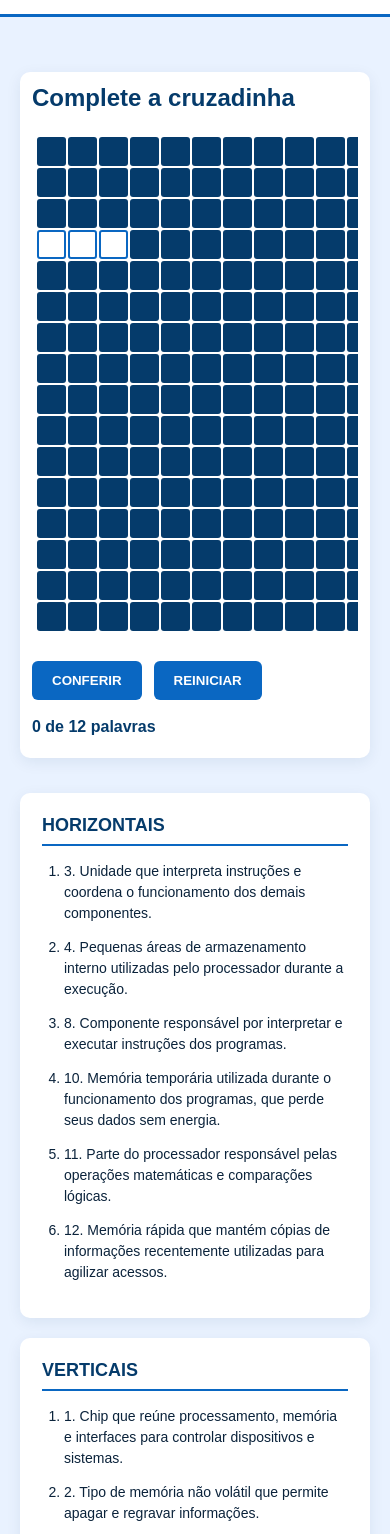
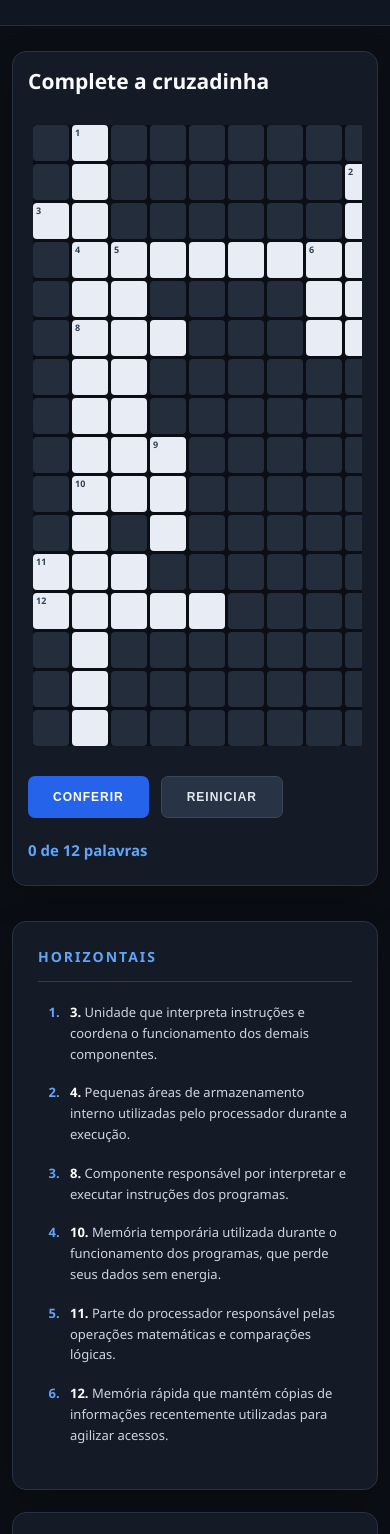
Before and after one commit to MVentura01/Cruzada-digital, a plain HTML site: page index.html in a window 390 px wide. Shown: the part 94-1628 px from the top of the page. Drawn offline with Linux system fonts and the light colour scheme.

Commit message:
Adicionando versão final do projeto.

```diff
--- a/index.html
+++ b/index.html
@@ -1,3 +1,4 @@
+
 <!DOCTYPE html>
 <html lang="pt-BR">
 <head>
@@ -20,7 +21,7 @@
             <h2>Complete a cruzadinha</h2>
 
             <div class="board-container">
-                <div id="board" class="board" aria-label="Tabuleiro da cruzadinha"></div>
+                <div id="board" class="board"></div>
             </div>
 
             <div class="controls">
--- a/script.js
+++ b/script.js
@@ -1,149 +1,142 @@
+
 const palavras = [
     {
-        palavra: "MICROCONTROLADOR",
-        direcao: "vertical",
+        resposta: "MICROCONTROLADOR",
         linha: 0,
         coluna: 1,
+        direcao: "vertical",
         pista: "Chip que reúne processamento, memória e interfaces para controlar dispositivos e sistemas."
     },
     {
-        palavra: "FLASH",
-        direcao: "vertical",
+        resposta: "FLASH",
         linha: 1,
         coluna: 8,
+        direcao: "vertical",
         pista: "Tipo de memória não volátil que permite apagar e regravar informações."
     },
     {
-        palavra: "UC",
-        direcao: "horizontal",
+        resposta: "UC",
         linha: 2,
         coluna: 0,
+        direcao: "horizontal",
         pista: "Unidade que interpreta instruções e coordena o funcionamento dos demais componentes."
     },
     {
-        palavra: "REGISTRADORES",
-        direcao: "horizontal",
+        resposta: "REGISTRADORES",
         linha: 3,
         coluna: 1,
+        direcao: "horizontal",
         pista: "Pequenas áreas de armazenamento interno utilizadas pelo processador durante a execução."
     },
     {
-        palavra: "EEPROM",
-        direcao: "vertical",
+        resposta: "EEPROM",
         linha: 3,
         coluna: 2,
+        direcao: "vertical",
         pista: "Memória que permite alterar informações armazenadas eletricamente e preservá-las após desligamento."
     },
     {
-        palavra: "ROM",
-        direcao: "vertical",
+        resposta: "ROM",
         linha: 3,
         coluna: 7,
-        pista: "Memória que mantém seu conteúdo mesmo sem alimentação elétrica, utilizada tradicionalmente para armazenar instruções permanentes."
+        direcao: "vertical",
+        pista: "Memória não volátil utilizada tradicionalmente para armazenar instruções permanentes."
     },
     {
-        palavra: "DATABUS",
-        direcao: "vertical",
+        resposta: "DATABUS",
         linha: 3,
         coluna: 9,
+        direcao: "vertical",
         pista: "Conjunto de linhas responsáveis pelo transporte de dados e instruções entre componentes."
     },
     {
-        palavra: "CPU",
-        direcao: "horizontal",
+        resposta: "CPU",
         linha: 5,
         coluna: 1,
+        direcao: "horizontal",
         pista: "Componente responsável por interpretar e executar instruções dos programas."
     },
     {
-        palavra: "DMA",
-        direcao: "vertical",
+        resposta: "DMA",
         linha: 8,
         coluna: 3,
-        pista: "Mecanismo que permite transferir dados entre dispositivos e memória sem a participação constante do processador."
+        direcao: "vertical",
+        pista: "Mecanismo que permite transferir dados entre dispositivos e memória sem participação constante do processador."
     },
     {
-        palavra: "RAM",
-        direcao: "horizontal",
+        resposta: "RAM",
         linha: 9,
         coluna: 1,
+        direcao: "horizontal",
         pista: "Memória temporária utilizada durante o funcionamento dos programas, que perde seus dados sem energia."
     },
     {
-        palavra: "ULA",
-        direcao: "horizontal",
+        resposta: "ULA",
         linha: 11,
         coluna: 0,
+        direcao: "horizontal",
         pista: "Parte do processador responsável pelas operações matemáticas e comparações lógicas."
     },
     {
-        palavra: "CACHE",
-        direcao: "horizontal",
+        resposta: "CACHE",
         linha: 12,
         coluna: 0,
+        direcao: "horizontal",
         pista: "Memória rápida que mantém cópias de informações recentemente utilizadas para agilizar acessos."
     }
 ];
 
 const board = document.getElementById("board");
-const acrossClues = document.getElementById("across-clues");
-const downClues = document.getElementById("down-clues");
+const pistasHorizontais = document.getElementById("across-clues");
+const pistasVerticais = document.getElementById("down-clues");
 const score = document.getElementById("score");
 const message = document.getElementById("message");
 
-const linhas = 16;
-const colunas = 14;
-const deslocamentoColuna = 11;
+const casas = new Map();
+const numeros = new Map();
 
-const casas = new Map();
-const posicoes = new Map();
+function obterCoordenadas(palavra) {
+    const coordenadas = [];
 
-function obterCoordenadas(palavra, indice) {
+    for (let i = 0; i < palavra.resposta.length; i++) {
         let linha = palavra.linha;
         let coluna = palavra.coluna;
 
         if (palavra.direcao === "horizontal") {
-        coluna += indice;
+            coluna += i;
         } else {
-        linha += indice;
+            linha += i;
         }
 
-    return {
-        linha: linha,
-        coluna: coluna
-    };
+        coordenadas.push({ linha, coluna });
     }
 
-function prepararCasas() {
-    palavras.forEach(palavra => {
-        for (let i = 0; i < palavra.palavra.length; i++) {
-            const coordenada = obterCoordenadas(palavra, i);
+    return coordenadas;
+}
+
+function prepararTabuleiro() {
+    palavras.forEach((palavra, indice) => {
+        const coordenadas = obterCoordenadas(palavra);
+
+        coordenadas.forEach((coordenada, i) => {
             const chave = `${coordenada.linha}-${coordenada.coluna}`;
-            const letra = palavra.palavra[i];
 
             if (!casas.has(chave)) {
-                casas.set(chave, letra);
-            }
-
-            if (!posicoes.has(chave)) {
-                posicoes.set(chave, []);
-            }
-
-            posicoes.get(chave).push(palavra);
-        }
+                casas.set(chave, {
+                    letra: palavra.resposta[i],
+                    palavras: []
                 });
             }
 
-function numerarPalavras() {
-    const inicios = [];
+            casas.get(chave).palavras.push(indice);
+        });
+    });
 
-    palavras.forEach(palavra => {
-        inicios.push({
+    const inicios = palavras.map((palavra, indice) => ({
         linha: palavra.linha,
         coluna: palavra.coluna,
-            palavra: palavra
-        });
-    });
+        indice: indice
+    }));
 
     inicios.sort((a, b) => {
         if (a.linha !== b.linha) {
@@ -154,69 +147,70 @@ function numerarPalavras() {
     });
 
     inicios.forEach((inicio, indice) => {
-        inicio.palavra.numero = indice + 1;
+        const chave = `${inicio.linha}-${inicio.coluna}`;
+        numeros.set(chave, indice + 1);
+        palavras[inicio.indice].numero = indice + 1;
     });
 }
 
 function montarTabuleiro() {
-    prepararCasas();
-    numerarPalavras();
+    board.innerHTML = "";
 
-    for (let linha = 0; linha < linhas; linha++) {
-        for (let coluna = 0; coluna < colunas; coluna++) {
-            const colunaOriginal = coluna + deslocamentoColuna;
-            const chave = `${linha}-${colunaOriginal}`;
+    for (let linha = 0; linha < 16; linha++) {
+        for (let coluna = 0; coluna < 14; coluna++) {
+            const chave = `${linha}-${coluna}`;
+            const celula = document.createElement("div");
 
-            const casa = document.createElement("div");
-            casa.classList.add("cell");
+            celula.classList.add("cell");
 
             if (casas.has(chave)) {
-                casa.classList.add("input-cell");
+                const input = document.createElement("input");
 
-                const inicio = palavras.find(palavra =>
-                    palavra.linha === linha &&
-                    palavra.coluna === colunaOriginal
-                );
-
-                if (inicio) {
-                    const numero = document.createElement("span");
-                    numero.classList.add("cell-number");
-                    numero.textContent = inicio.numero;
-                    casa.appendChild(numero);
-                }
-
-                const input = document.createElement("input");
                 input.type = "text";
                 input.maxLength = 1;
                 input.autocomplete = "off";
                 input.dataset.row = linha;
-                input.dataset.col = colunaOriginal;
-                input.setAttribute("aria-label", `Linha ${linha + 1}, coluna ${colunaOriginal + 1}`);
+                input.dataset.col = coluna;
 
                 input.addEventListener("input", tratarEntrada);
 
-                casa.appendChild(input);
+                celula.appendChild(input);
+
+                if (numeros.has(chave)) {
+                    const numero = document.createElement("span");
+
+                    numero.classList.add("cell-number");
+                    numero.textContent = numeros.get(chave);
+
+                    celula.appendChild(numero);
+                }
             } else {
-                casa.classList.add("block");
+                celula.classList.add("blocked");
             }
 
-            board.appendChild(casa);
+            board.appendChild(celula);
+        }
     }
 }
 
-    montarPistas();
-}
+function montarPistas() {
+    pistasHorizontais.innerHTML = "";
+    pistasVerticais.innerHTML = "";
 
-function montarPistas() {
     palavras.forEach(palavra => {
         const item = document.createElement("li");
 
-        item.textContent = `${palavra.numero}. ${palavra.pista}`;
+        item.textContent = palavra.pista;
+
+        const numero = document.createElement("strong");
+        numero.textContent = `${palavra.numero}. `;
+
+        item.prepend(numero);
 
         if (palavra.direcao === "horizontal") {
-            acrossClues.appendChild(item);
+            pistasHorizontais.appendChild(item);
         } else {
-            downClues.appendChild(item);
+            pistasVerticais.appendChild(item);
         }
     });
 }
@@ -229,18 +223,16 @@ function tratarEntrada(evento) {
         .replace(/[^A-Z]/g, "")
         .slice(0, 1);
 
-    input.parentElement.classList.remove("correct", "wrong");
-
     if (input.value !== "") {
-        const atual = Number(input.dataset.row);
+        const linha = Number(input.dataset.row);
         const coluna = Number(input.dataset.col);
 
-        const proximo = document.querySelector(
-            `input[data-row="${atual}"][data-col="${coluna + 1}"]`
+        const proximaCasa = document.querySelector(
+            `input[data-row="${linha}"][data-col="${coluna + 1}"]`
         );
 
-        if (proximo) {
-            proximo.focus();
+        if (proximaCasa) {
+            proximaCasa.focus();
         }
     }
 }
@@ -248,69 +240,86 @@ function tratarEntrada(evento) {
 function conferir() {
     let acertos = 0;
 
-    document.querySelectorAll(".input-cell").forEach(casa => {
-        casa.classList.remove("correct", "wrong");
-    });
+    const resultados = new Map();
 
-    palavras.forEach(palavra => {
-        let resposta = "";
+    palavras.forEach((palavra, indice) => {
+        const coordenadas = obterCoordenadas(palavra);
+        let respostaCorreta = true;
 
-        for (let i = 0; i < palavra.palavra.length; i++) {
-            const coordenada = obterCoordenadas(palavra, i);
-
+        coordenadas.forEach((coordenada, i) => {
             const input = document.querySelector(
                 `input[data-row="${coordenada.linha}"][data-col="${coordenada.coluna}"]`
             );
 
-            resposta += input ? input.value : "";
+            if (!input || input.value !== palavra.resposta[i]) {
+                respostaCorreta = false;
+            }
+        });
+
+        resultados.set(indice, respostaCorreta);
+
+        if (respostaCorreta) {
+            acertos++;
+        }
+    });
+
+    const resultadoCasas = new Map();
+
+    palavras.forEach((palavra, indice) => {
+        const coordenadas = obterCoordenadas(palavra);
+
+        coordenadas.forEach(coordenada => {
+            const chave = `${coordenada.linha}-${coordenada.coluna}`;
+
+            if (!resultadoCasas.has(chave)) {
+                resultadoCasas.set(chave, true);
             }
 
-        const correta = resposta === palavra.palavra;
+            if (!resultados.get(indice)) {
+                resultadoCasas.set(chave, false);
+            }
+        });
+    });
 
-        if (correta) {
-            acertos++;
-        }
-
-        for (let i = 0; i < palavra.palavra.length; i++) {
-            const coordenada = obterCoordenadas(palavra, i);
+    resultadoCasas.forEach((correta, chave) => {
+        const [linha, coluna] = chave.split("-");
 
         const input = document.querySelector(
-                `input[data-row="${coordenada.linha}"][data-col="${coordenada.coluna}"]`
+            `input[data-row="${linha}"][data-col="${coluna}"]`
         );
 
         if (input) {
-                const casa = input.parentElement;
-
-                if (!correta) {
-                    casa.classList.remove("correct");
-                    casa.classList.add("wrong");
-                } else if (!casa.classList.contains("wrong")) {
-                    casa.classList.add("correct");
-                }
-            }
+            input.classList.remove("correct", "wrong");
+            input.classList.add(correta ? "correct" : "wrong");
         }
     });
 
-    score.textContent = `${acertos} de ${palavras.length} palavras`;
+    score.textContent = `${acertos} de 12 palavras`;
 
-    if (acertos === palavras.length) {
+    if (acertos === 12) {
         message.textContent = "Parabéns! Você completou a cruzadinha!";
+        message.style.color = "#16803c";
     } else {
-        message.textContent = "Confira as palavras destacadas e tente novamente.";
+        message.textContent = "Continue tentando! Confira as casas em vermelho.";
+        message.style.color = "#c0392b";
     }
 }
 
 function reiniciar() {
-    document.querySelectorAll("#board input").forEach(input => {
+    const inputs = document.querySelectorAll(".cell input");
+
+    inputs.forEach(input => {
         input.value = "";
-        input.parentElement.classList.remove("correct", "wrong");
+        input.classList.remove("correct", "wrong");
     });
 
-    score.textContent = `0 de ${palavras.length} palavras`;
+    score.textContent = "0 de 12 palavras";
     message.textContent = "";
 }
 
 document.getElementById("check-btn").addEventListener("click", conferir);
 document.getElementById("reset-btn").addEventListener("click", reiniciar);
 
+prepararTabuleiro();
 montarTabuleiro();
+montarPistas();
--- a/style.css
+++ b/style.css
@@ -1,3 +1,4 @@
+
 * {
     margin: 0;
     padding: 0;
@@ -5,48 +6,70 @@
 }
 
 body {
-    font-family: Arial, sans-serif;
-    background: #e9f2ff;
-    color: #0b233b;
+    font-family: 'Segoe UI', Arial, sans-serif;
+    background: #0b0e14;
+    color: #f1f5f9;
+    min-height: 100vh;
 }
 
+/* CABEÇALHO */
+
 .site-header {
-    text-align: center;
-    padding: 25px;
-    background: #ffffff;
-    border-bottom: 3px solid #0a67c2;
+    padding: 28px 7%;
+    background: #111722;
+    border-bottom: 1px solid #252d3b;
+    display: flex;
+    align-items: center;
+    justify-content: space-between;
 }
 
 .site-header h1 {
-    color: #053b6b;
-    font-size: 28px;
+    font-size: 25px;
+    font-weight: 800;
+    letter-spacing: 3px;
+    color: #ffffff;
+}
+
+.site-header h1::first-letter {
+    color: #3b82f6;
 }
 
 .site-header p {
-    margin-top: 8px;
-    color: #42617e;
+    color: #8492a6;
+    font-size: 14px;
+    letter-spacing: 1px;
 }
 
+/* CONTEÚDO PRINCIPAL */
+
 .container {
-    max-width: 1250px;
-    margin: 35px auto;
-    padding: 20px;
     display: flex;
+    justify-content: center;
     align-items: flex-start;
-    justify-content: center;
     gap: 35px;
+    max-width: 1450px;
+    margin: 45px auto;
+    padding: 0 30px;
 }
 
+.board-section,
+.clue-group {
+    background: #151b26;
+    border: 1px solid #273244;
+    border-radius: 14px;
+    box-shadow: 0 12px 35px rgba(0, 0, 0, 0.2);
+}
+
+/* TABULEIRO */
+
 .board-section {
-    background: #ffffff;
-    padding: 25px;
-    border-radius: 10px;
-    box-shadow: 0 4px 15px rgba(0, 45, 90, 0.08);
+    padding: 28px;
 }
 
 .board-section h2 {
-    color: #053b6b;
-    margin-bottom: 20px;
+    font-size: 21px;
+    margin-bottom: 25px;
+    color: #f8fafc;
 }
 
 .board-container {
@@ -56,66 +79,66 @@ body {
 
 .board {
     display: grid;
-    grid-template-columns: repeat(14, 34px);
-    grid-template-rows: repeat(16, 34px);
+    grid-template-columns: repeat(14, 36px);
+    grid-template-rows: repeat(16, 36px);
     gap: 3px;
     width: max-content;
+    background: #0b0e14;
 }
 
 .cell {
-    width: 34px;
-    height: 34px;
+    width: 36px;
+    height: 36px;
+    background: #e8edf5;
     position: relative;
+    border-radius: 4px;
+    overflow: hidden;
 }
 
-.cell.block {
-    background: #053b6b;
-    border-radius: 3px;
+.cell.blocked {
+    background: #242d3b;
 }
 
-.input-cell {
-    background: #ffffff;
-    border: 2px solid #0a67c2;
-    border-radius: 3px;
-}
-
-.input-cell input {
+.cell input {
     width: 100%;
     height: 100%;
-    border: none;
+    border: 2px solid transparent;
     outline: none;
     background: transparent;
     text-align: center;
+    font-size: 19px;
+    font-weight: 800;
+    color: #111827;
     text-transform: uppercase;
-    font-size: 17px;
-    font-weight: bold;
-    color: #000000;
-    padding: 0;
+    padding-top: 6px;
 }
 
-.input-cell:focus-within {
-    background: #d9ebff;
-    border-color: #003b75;
+.cell input:focus {
+    background: #bfdbfe;
+    border: 2px solid #3b82f6;
+}
+
+.cell input.correct {
+    background: #bbf7d0;
+    border: 2px solid #22c55e;
+}
+
+.cell input.wrong {
+    background: #fecaca;
+    border: 2px solid #ef4444;
 }
 
 .cell-number {
     position: absolute;
-    top: 0;
-    left: 2px;
+    top: 1px;
+    left: 3px;
     font-size: 9px;
-    color: #053b6b;
+    font-weight: 700;
+    color: #334155;
     pointer-events: none;
 }
 
-.input-cell.correct {
-    background: #c8e6c9;
-    border-color: #238636;
-}
-
-.input-cell.wrong {
-    background: #ffd6d6;
-    border-color: #c62828;
-}
+/* BOTÕES */
 
 .controls {
     display: flex;
@@ -123,96 +146,131 @@ body {
     margin-top: 25px;
 }
 
-button {
-    padding: 12px 20px;
+.controls button {
     border: none;
-    border-radius: 6px;
-    background: #0a67c2;
-    color: #ffffff;
-    font-weight: bold;
+    border-radius: 7px;
+    padding: 13px 25px;
+    font-size: 12px;
+    font-weight: 800;
+    letter-spacing: 1px;
     cursor: pointer;
+    transition: 0.25s;
 }
 
-button:hover {
-    background: #053b6b;
+#check-btn {
+    background: #2563eb;
+    color: white;
 }
 
+#check-btn:hover {
+    background: #1d4ed8;
+    transform: translateY(-2px);
+}
+
+#reset-btn {
+    background: #283345;
+    color: #e2e8f0;
+    border: 1px solid #3a4659;
+}
+
+#reset-btn:hover {
+    background: #37465e;
+    transform: translateY(-2px);
+}
+
+/* RESULTADO */
+
 #score {
-    margin-top: 18px;
-    font-weight: bold;
-    color: #053b6b;
+    margin-top: 22px;
+    color: #60a5fa;
+    font-size: 15px;
+    font-weight: 700;
 }
 
 #message {
     margin-top: 10px;
+    font-weight: 600;
     font-size: 14px;
 }
 
+/* PISTAS */
+
 .clues-section {
-    width: 390px;
     display: flex;
     flex-direction: column;
-    gap: 20px;
+    gap: 22px;
+    width: 410px;
 }
 
 .clue-group {
-    background: #ffffff;
-    padding: 22px;
-    border-radius: 10px;
-    box-shadow: 0 4px 15px rgba(0, 45, 90, 0.08);
+    padding: 25px;
 }
 
 .clue-group h2 {
-    color: #053b6b;
-    font-size: 18px;
-    margin-bottom: 15px;
-    border-bottom: 2px solid #0a67c2;
-    padding-bottom: 8px;
+    font-size: 14px;
+    letter-spacing: 2px;
+    color: #60a5fa;
+    padding-bottom: 15px;
+    margin-bottom: 20px;
+    border-bottom: 1px solid #303b4d;
 }
 
 .clue-group ol {
-    padding-left: 22px;
+    padding-left: 25px;
 }
 
 .clue-group li {
-    margin-bottom: 13px;
-    line-height: 1.5;
-    font-size: 14px;
+    color: #cbd5e1;
+    font-size: 13px;
+    line-height: 1.6;
+    margin-bottom: 18px;
+    padding-left: 7px;
 }
 
-@media (max-width: 900px) {
+.clue-group li::marker {
+    color: #60a5fa;
+    font-weight: 800;
+}
+
+.clue-group li strong {
+    color: #ffffff;
+}
+
+/* RESPONSIVIDADE */
+
+@media (max-width: 1000px) {
     .container {
         flex-direction: column;
         align-items: center;
+    }
+
+    .board-section {
+        max-width: 100%;
     }
 
     .clues-section {
         width: 100%;
         max-width: 550px;
     }
-
-    .board-section {
-        max-width: 100%;
-    }
 }
 
-@media (max-width: 500px) {
-    .board {
-        grid-template-columns: repeat(14, 29px);
-        grid-template-rows: repeat(16, 29px);
-        gap: 2px;
+@media (max-width: 550px) {
+    .site-header {
+        flex-direction: column;
+        gap: 10px;
+        text-align: center;
     }
 
-    .cell {
-        width: 29px;
-        height: 29px;
-    }
-
-    .input-cell input {
-        font-size: 14px;
+    .container {
+        padding: 0 12px;
+        margin: 25px auto;
     }
 
     .board-section {
-        padding: 12px;
+        padding: 15px;
+    }
+
+    .controls {
+        flex-wrap: wrap;
     }
 }
```
Lines whose indentation alone changed are shown as unchanged.
